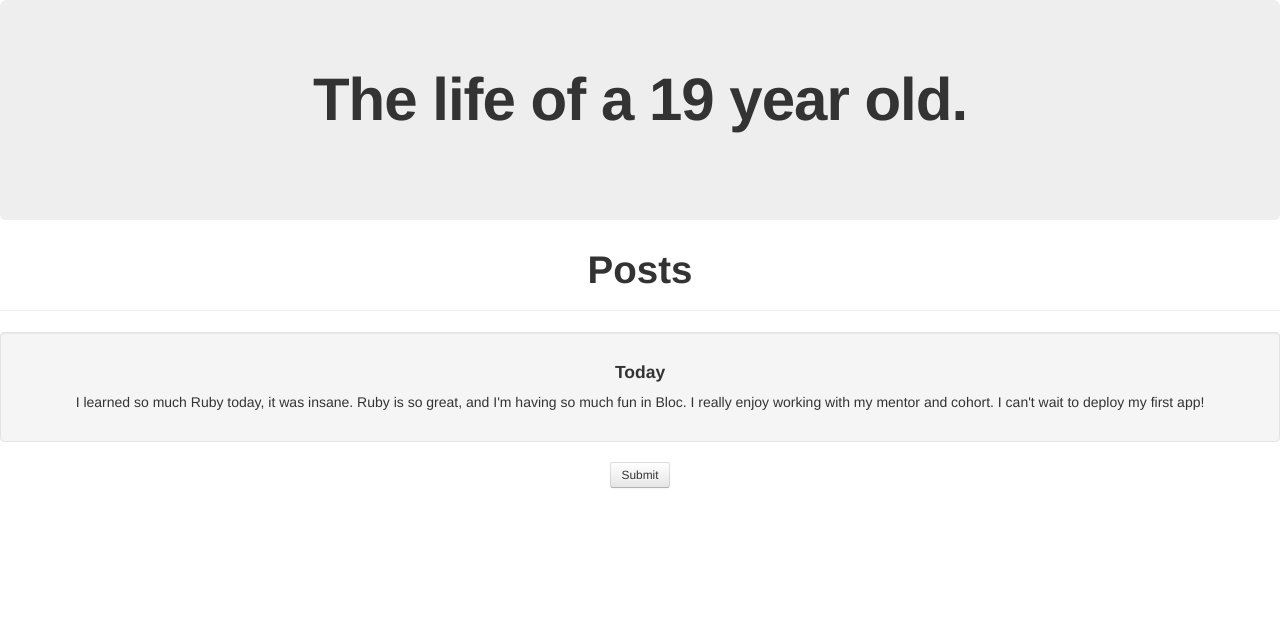
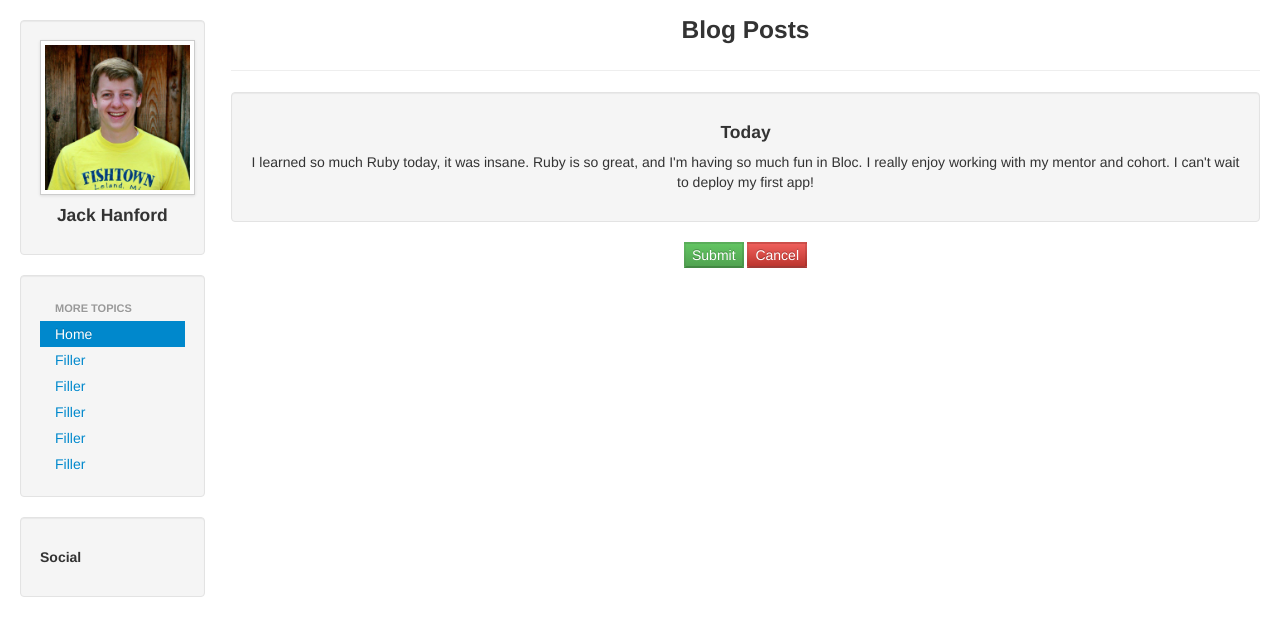
Before and after one commit to jakehanford/Jack-sBLOC, a plain HTML site: page blog.html in a window 1280 px wide. Drawn offline with Linux system fonts and the light colour scheme.

Commit message:
Big Changes!
Complete redesign of .. everything, making things slowly come to life.
Changes were mainly made in blog.html adding a navbar, previous posts
and a placeholder for some social buttons.

```diff
--- a/blog.html
+++ b/blog.html
@@ -7,23 +7,49 @@
   </head>
 
   <body>
+    <!-- Side Bar! -->
+<div class="container-fluid">
+  <div class="row-fluid">
+    <div class="span2">
+      <br />
+      <div class="well">
+        <img src="jack.jpg" class="img-polaroid">
+        <h4 align="center">Jack Hanford</h4>
+      </div>
+    <div class="well">
+  <ul class="nav nav-list">
+    <li class="nav-header">More Topics</li>
+    <li class="active"><a href="#">Home</a></li>
+    <li><a href="#">Filler</a></li>
+    <li><a href="#">Filler</a></li>
+    <li><a href="#">Filler</a></li>
+    <li><a href="#">Filler</a></li>
+    <li><a href="#">Filler</a></li>
+  </ul>
+  </div>
+  <div class="well">
+    <h5>Social</h5>
+  </div>
+</div>
+  <!-- SideBar is done! -->
+  <!-- Body Begins -->
+    <div class="span10">
     <div align="center">
     <header>
+      <!--
       <div class="hero-unit">
-      <h1 id="title">The life of a 19 year old.</h1>
-      <br />
+      <h2 id="title">The life of a 19 year old.</h2> -->
         <!-- <img src="logo.png"> Something isn't working with the 'height' tag with this image? -->
-    </div>
-      <div id="banner">
+    <div id="banner">
       </div>
     </header>
 
     <section>
       <header>
-        <h1>Posts</h1>
-      <hr> <!-- Should be fade, but something isn't working regarding the css, possibly the <link> tags? -->
+        <h3>Blog Posts</h3>
+      <hr> <!-- Should be fade, <div> but something isn't working regarding the css, possibly the <link> tags? -->
       </header>
-      <article class="well"
+      <article class="well">
         <header>
           <h4>Today</h4>
         </header>
@@ -34,9 +60,13 @@
         <p>I learned so much Ruby today, it was insane. Ruby is so great, and I'm having so much fun in Bloc. I really enjoy working with my mentor and cohort. I can't wait to deploy my first app!</p>
       </article>
       <div class="submit">
-          <button class="btn btn-small" type="button">Submit</button>
+          <button class="btn-success" type="button">Submit</button>
+          <button class="btn-danger" type="button">Cancel</button>
       </div>
     </section>
   </div>
-  </body>
+     </div>
+  </div>
+</div>
+</body>
 </html>
```
Also changed, not shown: index.html (+1 -2 lines), bootstrap.css.
